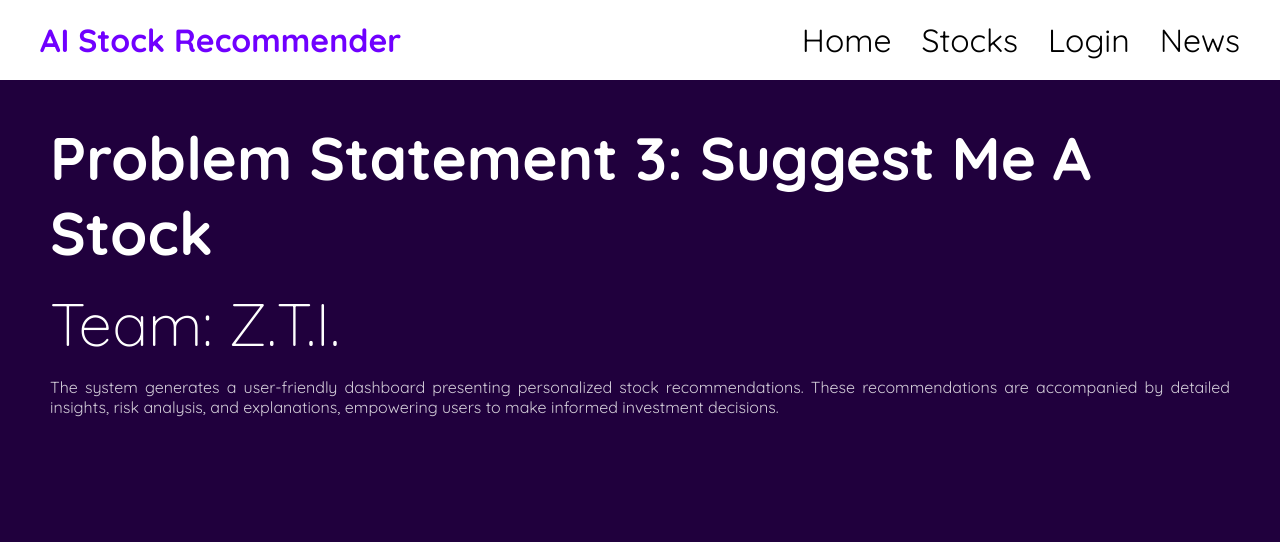
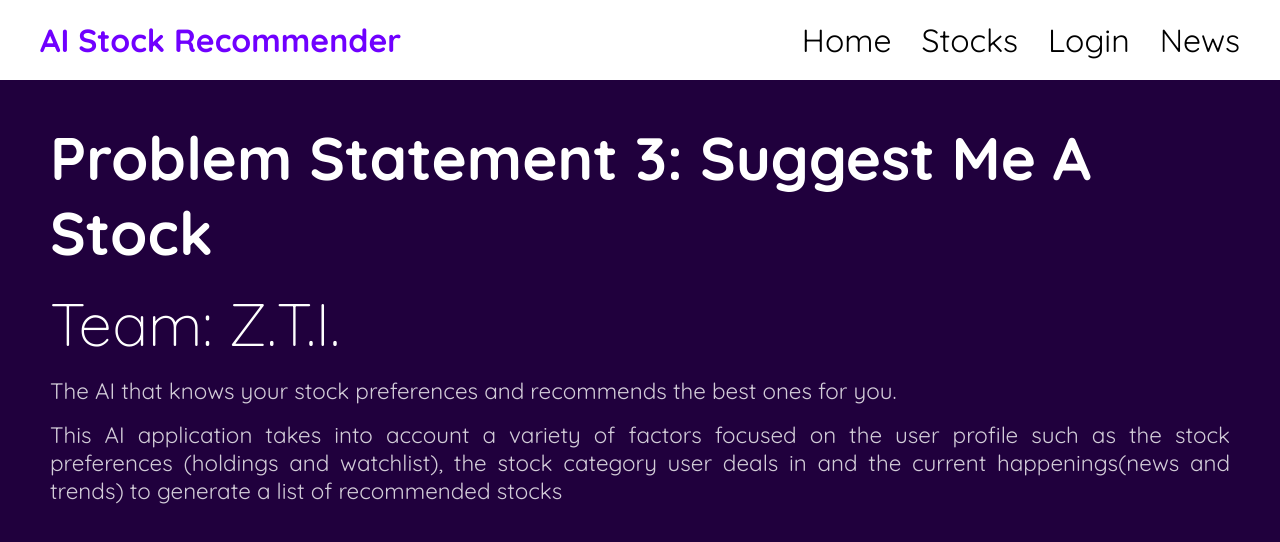
Before and after one commit to hackrx40/PS3-Z.T.I., a React (Create React App) app in the folder hackrx-frontend/: page / in a window 1280 px wide. Shown: the top 542 px of the page. Built offline with nearby package versions, Linux system fonts and the light colour scheme; no server answers.

Commit message:
Update layout and content of Home route

```diff
--- a/hackrx-frontend/src/pages/Home.jsx
+++ b/hackrx-frontend/src/pages/Home.jsx
@@ -6,7 +6,8 @@ export default function Home() {
         <div className='home__container'>
             <p className='home__ps'>Problem Statement 3: Suggest Me A Stock</p>
             <p className='home__team'>Team: Z.T.I.</p>
-            <p className='home__description'>The system generates a user-friendly dashboard presenting personalized stock recommendations. These recommendations are accompanied by detailed insights, risk analysis, and explanations, empowering users to make informed investment decisions.</p>
+            <p className='home__description' style={{ fontSize: "1.4rem" }}>The AI that knows your stock preferences and recommends the best ones for you.</p>
+            <p className='home__description' style={{ fontSize: "1.4rem" }}>This AI application takes into account a variety of factors focused on the user profile such as the stock preferences (holdings and watchlist), the stock category user deals in and the current happenings(news and trends) to generate a list of recommended stocks</p>
         </div>
     )
 }
```
Also changed, not shown: hackrx-frontend/src/pages/Recommended.css (added).
